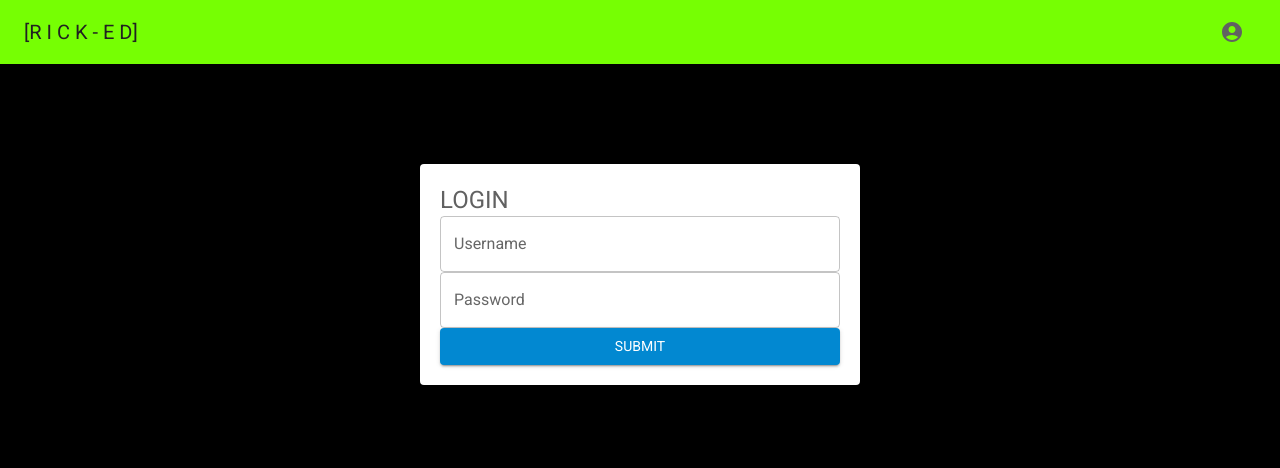
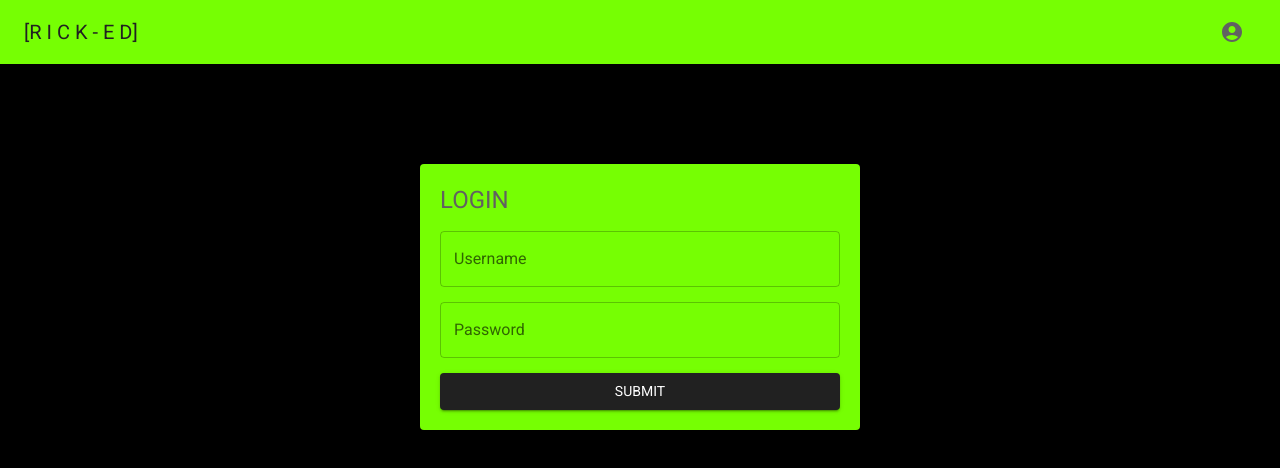
Before and after one commit to alphawhiskey03/social-media-app, a React (Create React App) app in the folder client/: page /login in a window 1280 px wide. Shown: the top 468 px of the page. Built offline with nearby package versions, Linux system fonts and the light colour scheme; no server answers.

Commit message:
feat(app) : Style fixes

```diff
--- a/client/src/Pages/login/login.js
+++ b/client/src/Pages/login/login.js
@@ -13,6 +13,7 @@ import PopAlert from "../../components/popAlert";
 import { useNavigate } from "react-router-dom";
 import { AuthContext } from "../../context/auth";
 import { useForm } from "../../hooks/hooks";
+import { Colors } from "../../utils/theme";
 const useStyles = makeStyles({
   Paper: {
     backgroundColor: "#e8f4fd",
@@ -71,29 +72,42 @@ const Login = () => {
   return (
     <>
       <Container align="center" justify="center">
-        <Paper className={classes.Paper} elevation={5}>
+        <Paper
+          className={classes.Paper}
+          style={{ backgroundColor: Colors.primary }}
+          elevation={5}
+        >
           <Typography variant="h5" align="left">
             LOGIN
           </Typography>
           <TextField
-            className={classes.TextField}
+            style={{
+              marginTop: 15,
+              maxWidth: 400,
+            }}
             label="Username"
             name="username"
             type="text"
-            color={errors && errors.username ? "error" : "info"}
+            color={errors && errors.username ? "error" : "secondary"}
             onChange={onChange}
           />
           <TextField
-            className={classes.TextField}
+            style={{
+              marginTop: 15,
+              maxWidth: 400,
+            }}
             label="Password"
             name="password"
             type="password"
-            color={errors && errors.password ? "error" : "info"}
+            color={errors && errors.password ? "error" : "secondary"}
             onChange={onChange}
           />
           <Button
-            className={classes.Button}
-            color="info"
+            style={{
+              marginTop: 15,
+              maxWidth: 400,
+            }}
+            color="secondary"
             variant="contained"
             onClick={onSubmit}
           >
```
